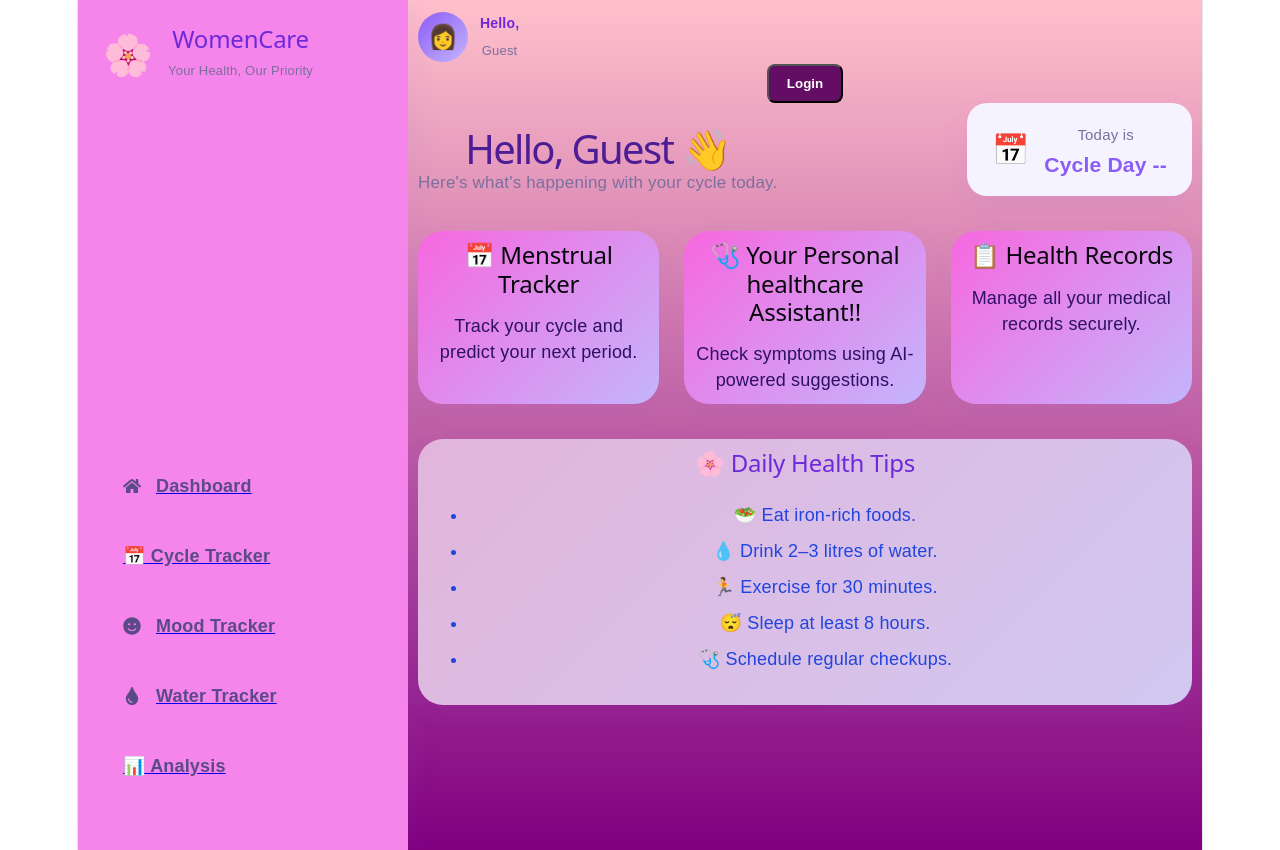
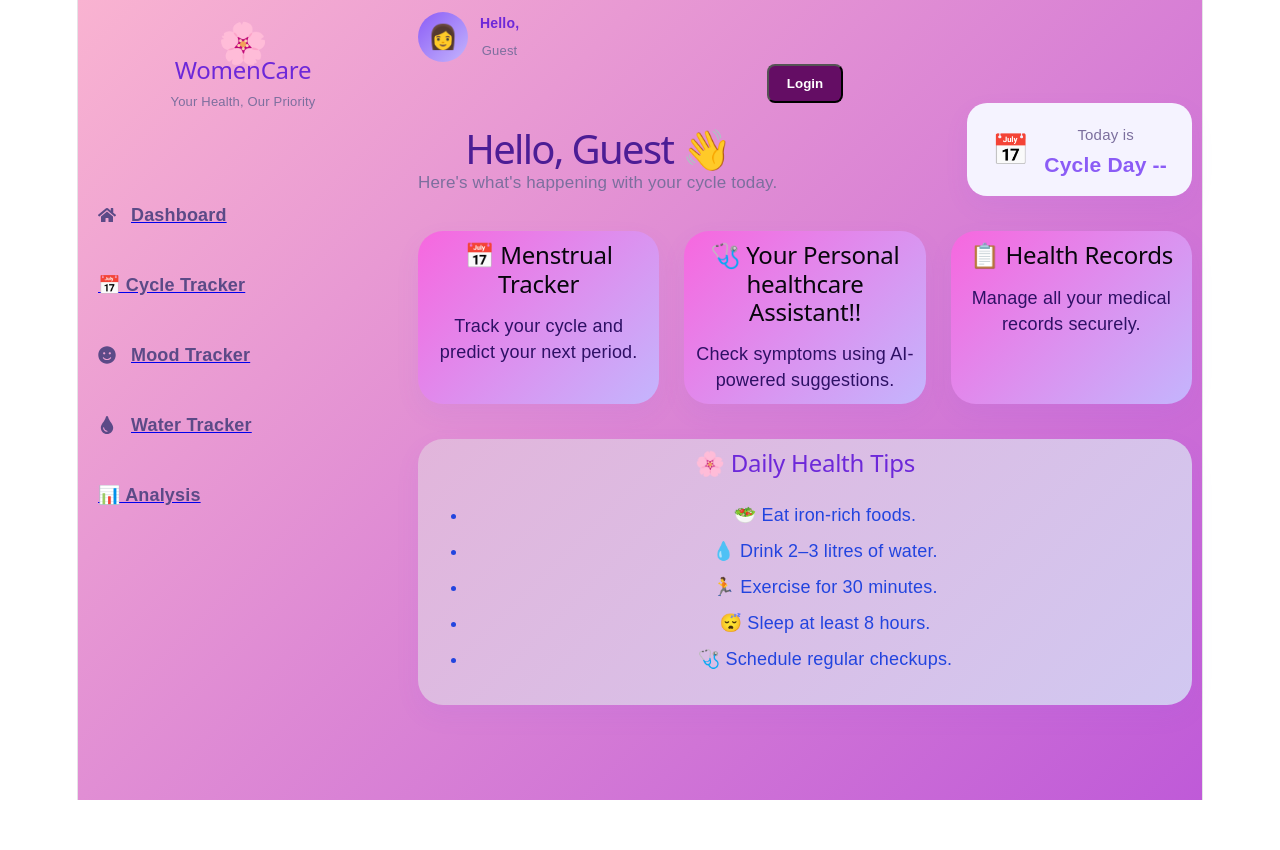
Before and after one commit to UnnatiKulsh-1229/women_healthcare, a React app in the folder frontend/: page / in a window 1280 px wide. After the commit the page ends 800 px from the top, so only its background shows below. Built offline with nearby package versions, Linux system fonts and the light colour scheme; the HTML template or start-up script is replaced by a standard one.

Commit message:
fixed sidebar

```diff
--- a/frontend/src/style/App.css
+++ b/frontend/src/style/App.css
@@ -1,184 +1,24 @@
-.counter {
-  font-size: 16px;
-  padding: 5px 10px;
-  border-radius: 5px;
-  color: var(--accent);
-  background: var(--accent-bg);
-  border: 2px solid transparent;
-  transition: border-color 0.3s;
-  margin-bottom: 24px;
-
-  &:hover {
-    border-color: var(--accent-border);
-  }
-  &:focus-visible {
-    outline: 2px solid var(--accent);
-    outline-offset: 2px;
-  }
+* {
+  margin: 0;
+  padding: 0;
+  box-sizing: border-box;
 }
 
-.hero {
-  position: relative;
-
-  .base,
-  .framework,
-  .vite {
-    inset-inline: 0;
-    margin: 0 auto;
-  }
-
-  .base {
-    width: 170px;
-    position: relative;
-    z-index: 0;
-  }
-
-  .framework,
-  .vite {
-    position: absolute;
-  }
-
-  .framework {
-    z-index: 1;
-    top: 34px;
-    height: 28px;
-    transform: perspective(2000px) rotateZ(300deg) rotateX(44deg) rotateY(39deg)
-      scale(1.4);
-  }
-
-  .vite {
-    z-index: 0;
-    top: 107px;
-    height: 26px;
-    width: auto;
-    transform: perspective(2000px) rotateZ(300deg) rotateX(40deg) rotateY(39deg)
-      scale(0.8);
-  }
+html,
+body,
+#root {
+  width: 100%;
+  min-height: 100vh;
+  margin: 0;
+  padding: 0;
 }
 
-#center {
-  display: flex;
-  flex-direction: column;
-  gap: 25px;
-  place-content: center;
-  place-items: center;
-  flex-grow: 1;
-
-  @media (max-width: 1024px) {
-    padding: 32px 20px 24px;
-    gap: 18px;
-  }
+body {
+  font-family: Arial, Helvetica, sans-serif;
+  background: #fff;
 }
 
-#next-steps {
-  display: flex;
-  border-top: 1px solid var(--border);
-  text-align: left;
-
-  & > div {
-    flex: 1 1 0;
-    padding: 32px;
-    @media (max-width: 1024px) {
-      padding: 24px 20px;
-    }
-  }
-
-  .icon {
-    margin-bottom: 16px;
-    width: 22px;
-    height: 22px;
-  }
-
-  @media (max-width: 1024px) {
-    flex-direction: column;
-    text-align: center;
-  }
+a {
+  text-decoration: none;
+  color: inherit;
 }
-
-#docs {
-  border-right: 1px solid var(--border);
-
-  @media (max-width: 1024px) {
-    border-right: none;
-    border-bottom: 1px solid var(--border);
-  }
-}
-
-#next-steps ul {
-  list-style: none;
-  padding: 0;
-  display: flex;
-  gap: 8px;
-  margin: 32px 0 0;
-
-  .logo {
-    height: 18px;
-  }
-
-  a {
-    color: var(--text-h);
-    font-size: 16px;
-    border-radius: 6px;
-    background: var(--social-bg);
-    display: flex;
-    padding: 6px 12px;
-    align-items: center;
-    gap: 8px;
-    text-decoration: none;
-    transition: box-shadow 0.3s;
-
-    &:hover {
-      box-shadow: var(--shadow);
-    }
-    .button-icon {
-      height: 18px;
-      width: 18px;
-    }
-  }
-
-  @media (max-width: 1024px) {
-    margin-top: 20px;
-    flex-wrap: wrap;
-    justify-content: center;
-
-    li {
-      flex: 1 1 calc(50% - 8px);
-    }
-
-    a {
-      width: 100%;
-      justify-content: center;
-      box-sizing: border-box;
-    }
-  }
-}
-
-#spacer {
-  height: 88px;
-  border-top: 1px solid var(--border);
-  @media (max-width: 1024px) {
-    height: 48px;
-  }
-}
-
-.ticks {
-  position: relative;
-  width: 100%;
-
-  &::before,
-  &::after {
-    content: '';
-    position: absolute;
-    top: -4.5px;
-    border: 5px solid transparent;
-  }
-
-  &::before {
-    left: 0;
-    border-left-color: var(--border);
-  }
-  &::after {
-    right: 0;
-    border-right-color: var(--border);
-  }
-}
--- a/frontend/src/style/Dashboard.css
+++ b/frontend/src/style/Dashboard.css
@@ -1,15 +1,14 @@
 .dashboard{
     display:flex;
-    background:linear-gradient(pink,purple);
+    width:100%;
     min-height:100vh;
+    background:linear-gradient(135deg,#f9b3d1,#bf5ad8);
     font-family:Poppins,sans-serif;
 }
-
 .main-content{
     flex:1;
     padding:10px;
 }
-
 .dashboard-header{
     display:flex;
     justify-content:space-between;
@@ -55,15 +54,10 @@ background:#7C3AED;
 }
 
 .cards{
-
 display:grid;
-
 grid-template-columns:repeat(3,1fr);
-
 gap:25px;
-
 margin-bottom:35px;
-
 }
 
 .dashboard-card{
@@ -171,4 +165,5 @@ color:#2244df;
 .dashboard{
     flex-direction:column;
 }
+
 }
--- a/frontend/src/style/Sidebar.css
+++ b/frontend/src/style/Sidebar.css
@@ -1,18 +1,20 @@
 .sidebar{
-    width:280px;
+    width:330px;
     min-height:100vh;
-    background:#f585eb;
-    padding:25px;
     display:flex;
     flex-direction:column;
-    justify-content:space-between;
-    box-shadow:5px 0 25px rgba(139,92,246,.08);
 }
 
 .logo{
+    padding:30px;
+}
+
+.sidebar-links{
     display:flex;
-    gap:15px;
-    align-items:center;
+    flex-direction:column;
+    gap:20px;
+    padding:0 30px;
+    margin-top:10px;
 }
 
 .logoIcon{
```
